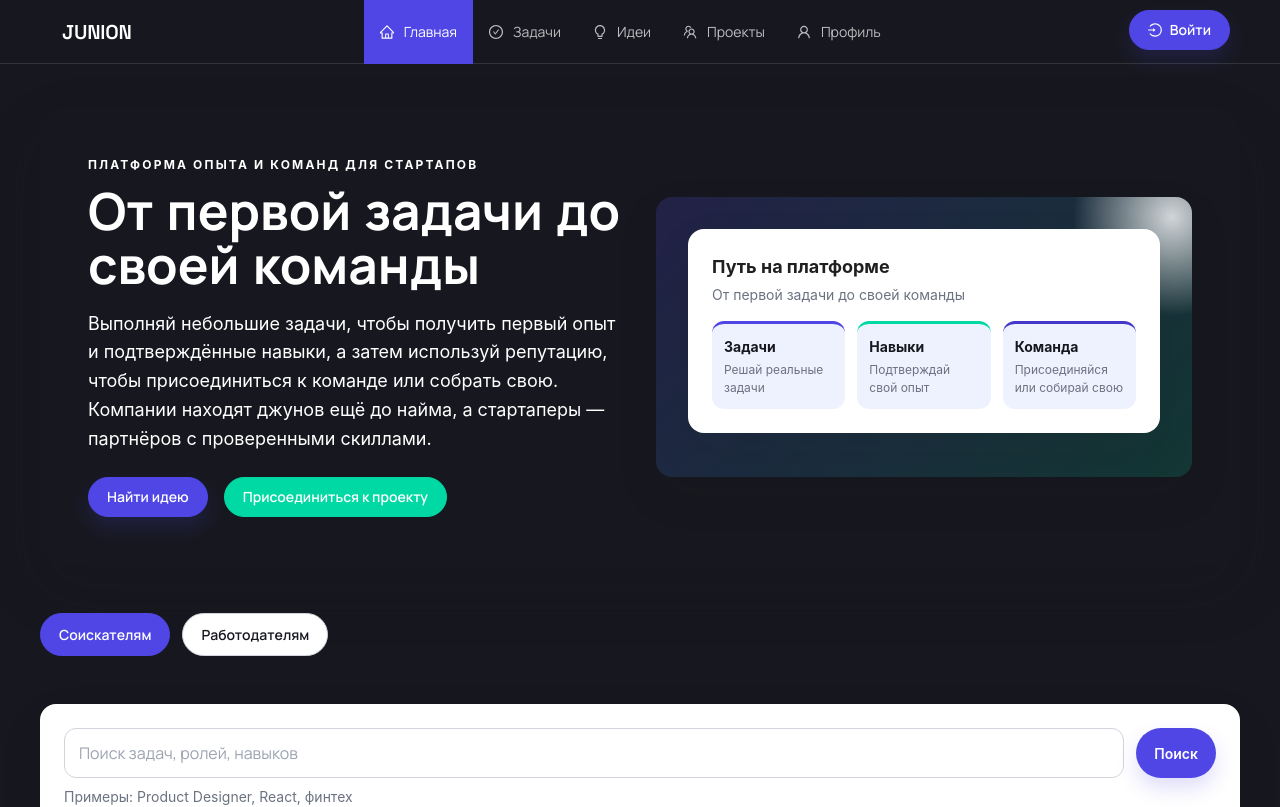
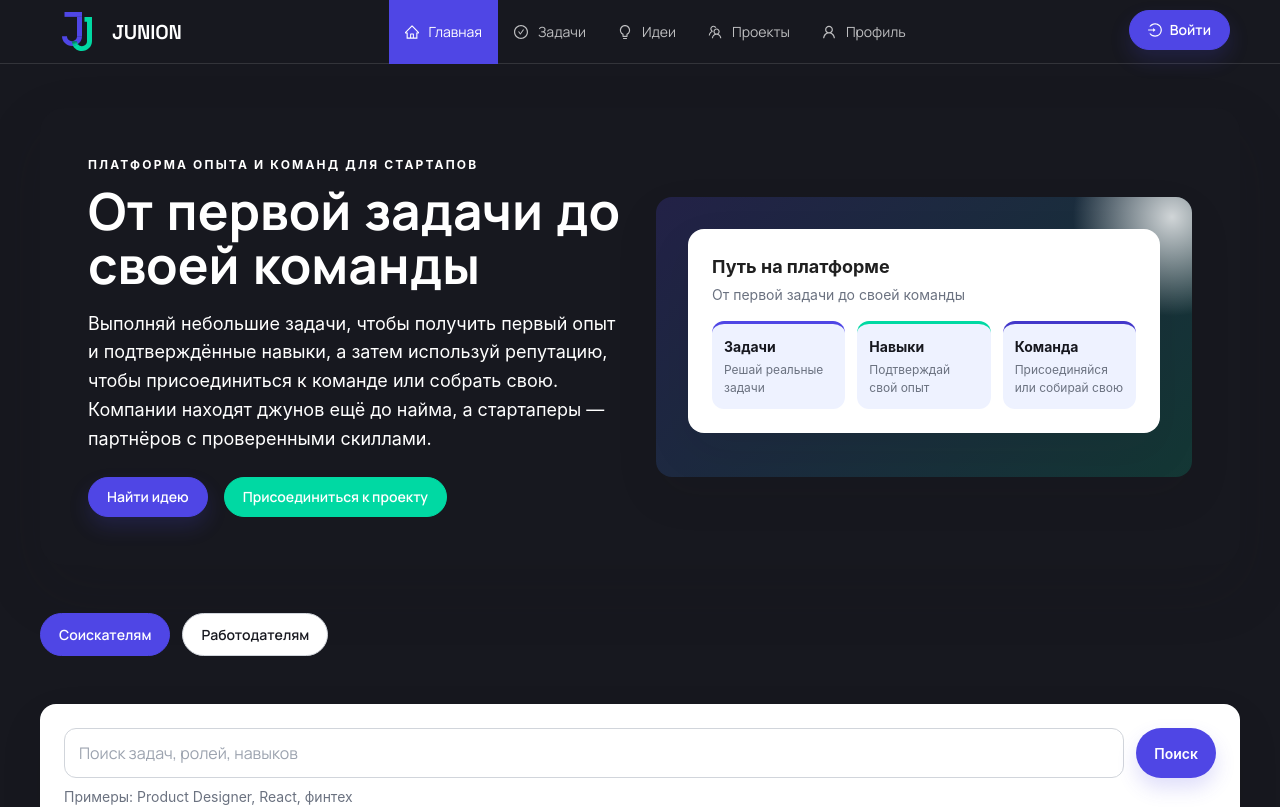
Before and after one commit to TRUE-EGOISTUS/Startup-Ideas, a React (Vite) app in the folder frontend/: page / in a window 1280 px wide. Shown: the top 807 px of the page. Built offline with nearby package versions, Linux system fonts and the light colour scheme; no server answers.

Commit message:
Добавление логотипа нашего сайта и подгон его по размеру хедера

```diff
--- a/frontend/src/index.css
+++ b/frontend/src/index.css
@@ -196,7 +196,26 @@ a {
   background: var(--app-accent-pressed);
   border-color: var(--app-accent-pressed);
 }
+.app-logo-link {
+  display: flex;
+  align-items: center;
+  text-decoration: none;
+  margin-right: 8px; /* Небольшой отступ от логотипа до текста JUNION */
+}
 
+.app-logo-img {
+  height: 40px; /* Подбери высоту под свой хедер (обычно 32-40px) */
+  width: auto;
+  object-fit: contain;
+  display: block;
+}
+
+/* Если на мобильных нужно скрыть текст JUNION и оставить только лого */
+@media (max-width: 768px) {
+  .app-title {
+    display: none;
+  }
+}
 .app-login-button.ant-btn-primary {
   transition: transform 0.15s ease, background-color 0.15s ease, border-color 0.15s ease;
 }
--- a/frontend/src/layout/MainLayout.tsx
+++ b/frontend/src/layout/MainLayout.tsx
@@ -51,16 +51,25 @@ export function MainLayout() {
       onClick={() => setMobileOpen(true)}
       type="text"
     />
+
+    {/* Добавляем логотип */}
+    <Link to="/" className="app-logo-link">
+      <img src="static\uploads\Junion.svg" alt="Junion Logo" className="app-logo-img" />
+    </Link>
+
+    {/* Текст JUNION можно оставить рядом или убрать, если логотип самодостаточный */}
     <Typography.Title level={4} className="!mb-0 app-title">
       JUNION
     </Typography.Title>
   </Space>
+
   <Menu
     mode="horizontal"
     selectedKeys={[selectedKey]}
     items={menuItems}
     className="app-header-menu"
   />
+
   <Space className="app-header-actions">
     {user ? (
       <>
--- a/frontend/src/types.ts
+++ b/frontend/src/types.ts
@@ -89,6 +89,7 @@ export type Message = {
   created_at: string;
   sender_name?: string | null;
 };
+// ... (существующие типы)
 
 export type PublicUser = {
   id: number;
```
Also changed, not shown: frontend/static/uploads/Junion.svg (added). Lines whose indentation alone changed are shown as unchanged.
